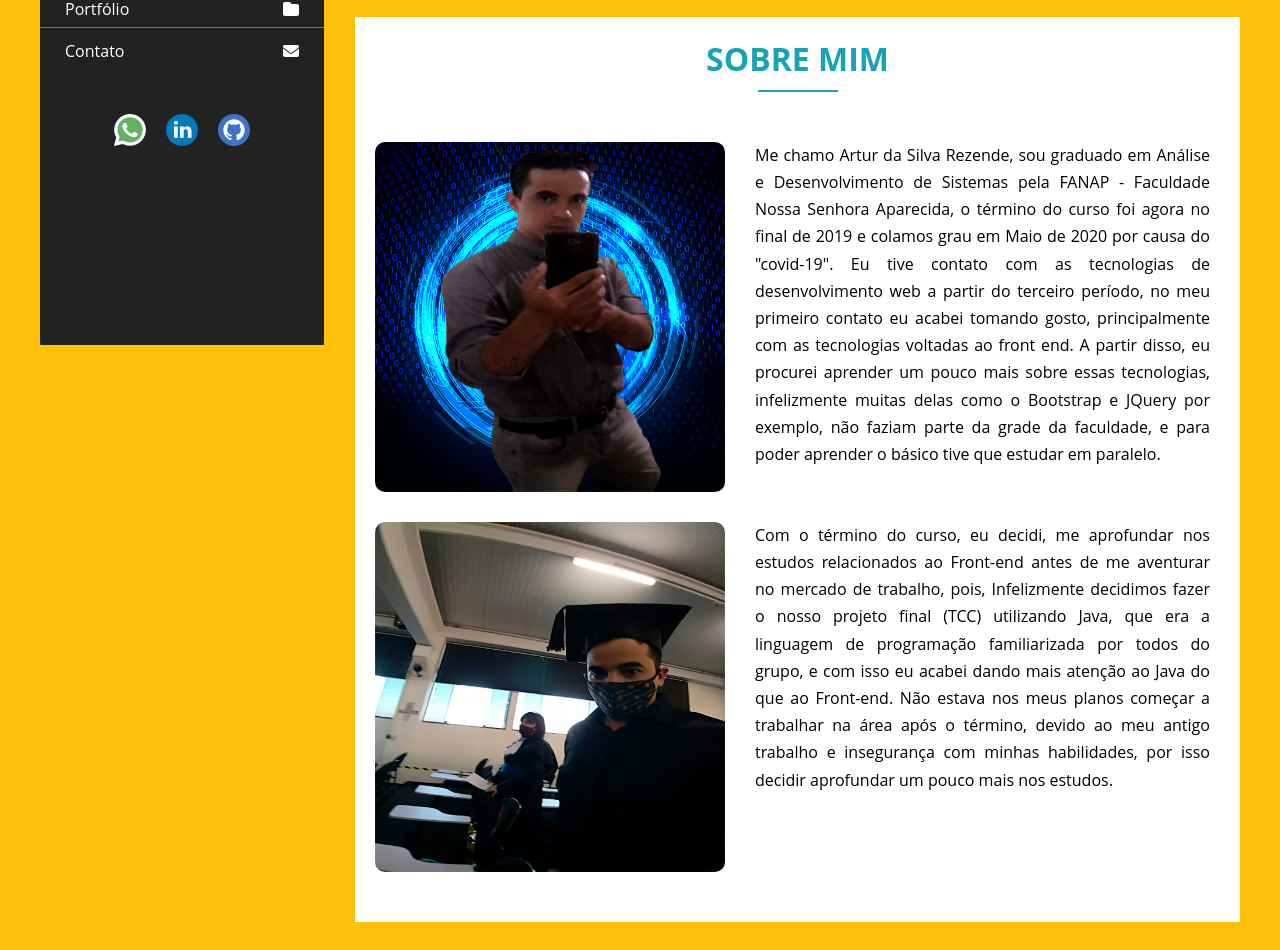
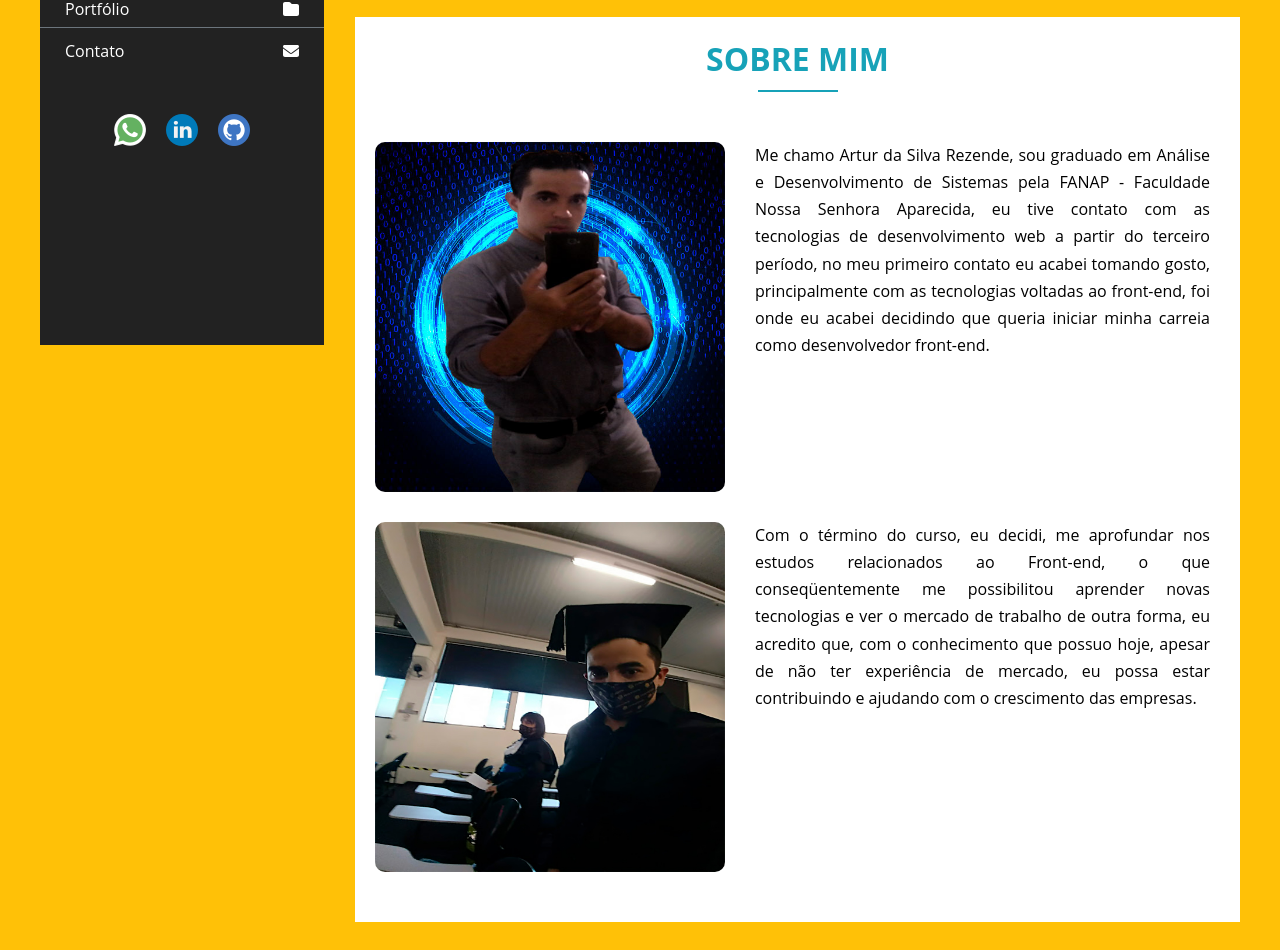
Before and after one commit to ArturdaSilvaRezende/my_site, a React (Create React App) app: page / in a window 1280 px wide. Shown: the part 455-1405 px from the top of the page. Built offline with nearby package versions, Linux system fonts and the light colour scheme.

Commit message:
Corrections completed

```diff
--- a/src/components/Footer/Footer.jsx
+++ b/src/components/Footer/Footer.jsx
@@ -79,7 +79,7 @@ const Footer = (prosp) => {
               <h2>Currículo Físico</h2>
 
               <a
-                href="https://drive.google.com/file/d/1bFxZgMiM-vpW-8rNlsm0QIDA97h-X9Ux/view?usp=sharing/"
+                href="https://drive.google.com/file/d/1pYTg4FwBGEZYNBrwpNFT2VW9DvmuaYzy/view?usp=sharing/"
                 target="_blank"
                 rel="noreferrer"
               >
@@ -87,7 +87,7 @@ const Footer = (prosp) => {
               </a>
 
               <a
-                href="https://drive.google.com/file/d/18r5XpsHcF5pEtPLh9GT0wrCG8SBBLqY-/view?usp=sharing/"
+                href="https://drive.google.com/file/d/1rOsAykMiUXL98vdSO1tIVKmFZBKKIgiL/view?usp=sharing/"
                 target="_blank"
                 rel="noreferrer"
               >
--- a/src/components/Main/MainAbout.jsx
+++ b/src/components/Main/MainAbout.jsx
@@ -17,29 +17,22 @@ const MainAbout = (props) => {
         <figcaption>
           Me chamo Artur da Silva Rezende, sou graduado em Análise e
           Desenvolvimento de Sistemas pela FANAP - Faculdade Nossa Senhora
-          Aparecida, o término do curso foi agora no final de 2019 e colamos
-          grau em Maio de 2020 por causa do "covid-19". Eu tive contato com as
-          tecnologias de desenvolvimento web a partir do terceiro período, no
-          meu primeiro contato eu acabei tomando gosto, principalmente com as
-          tecnologias voltadas ao front end. A partir disso, eu procurei
-          aprender um pouco mais sobre essas tecnologias, infelizmente muitas
-          delas como o Bootstrap e JQuery por exemplo, não faziam parte da grade
-          da faculdade, e para poder aprender o básico tive que estudar em
-          paralelo.
+          Aparecida, eu tive contato com as tecnologias de desenvolvimento web a
+          partir do terceiro período, no meu primeiro contato eu acabei tomando
+          gosto, principalmente com as tecnologias voltadas ao front-end, foi
+          onde eu acabei decidindo que queria iniciar minha carreia como
+          desenvolvedor front-end.
         </figcaption>
       </AboutFigure>
       <AboutFigure>
         <img src={ArturAbout02} alt="artur_da_silva_rezende_02" />
         <figcaption>
           Com o término do curso, eu decidi, me aprofundar nos estudos
-          relacionados ao Front-end antes de me aventurar no mercado de
-          trabalho, pois, Infelizmente decidimos fazer o nosso projeto final
-          (TCC) utilizando Java, que era a linguagem de programação
-          familiarizada por todos do grupo, e com isso eu acabei dando mais
-          atenção ao Java do que ao Front-end. Não estava nos meus planos
-          começar a trabalhar na área após o término, devido ao meu antigo
-          trabalho e insegurança com minhas habilidades, por isso decidir
-          aprofundar um pouco mais nos estudos.
+          relacionados ao Front-end, o que conseqüentemente me possibilitou
+          aprender novas tecnologias e ver o mercado de trabalho de outra forma,
+          eu acredito que, com o conhecimento que possuo hoje, apesar de não ter
+          experiência de mercado, eu possa estar contribuindo e ajudando com o
+          crescimento das empresas.
         </figcaption>
       </AboutFigure>
     </SectionAbout>
--- a/src/components/Sidebar/Sidebar.jsx
+++ b/src/components/Sidebar/Sidebar.jsx
@@ -14,7 +14,7 @@ import SideBarBtnTablet from "./SideBarBtnTablet";
 import { AsideContents, AsideFigure, AsideContact } from "./SidebarStyle";
 
 //images
-import ArturImg from "./img/artur-da-silva-rezende.jpg";
+import ArturImg from "./img/artur-da-silva-rezende.png";
 import WhatsApp from "./img/whatsapp.png";
 import Linkedin from "./img/linkedin.png";
 import Github from "./img/github.png";
```
Also changed, not shown: src/components/Sidebar/img/artur-da-silva-rezende.jpg (deleted), src/components/Sidebar/img/artur-da-silva-rezende.png (added), 9 other files (tests, documents, lock files or other folders).
